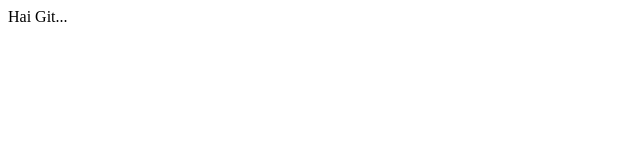
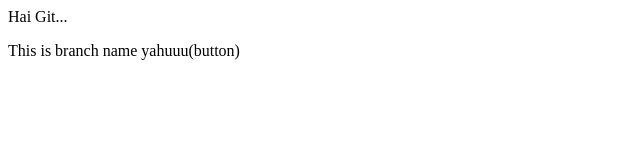
Before and after one commit to daraharini/Second-Repository, a plain HTML site: page index.html in a window 1280 px wide. Shown: the whole page, without its empty margins (0-640 px from the left). Drawn offline with Linux system fonts and the light colour scheme.

Commit message:
hello git

```diff
--- a/index.html
+++ b/index.html
@@ -1 +1,2 @@
 <h>Hai Git...</h>
+<p>This is branch name yahuuu(button)</p>
```
